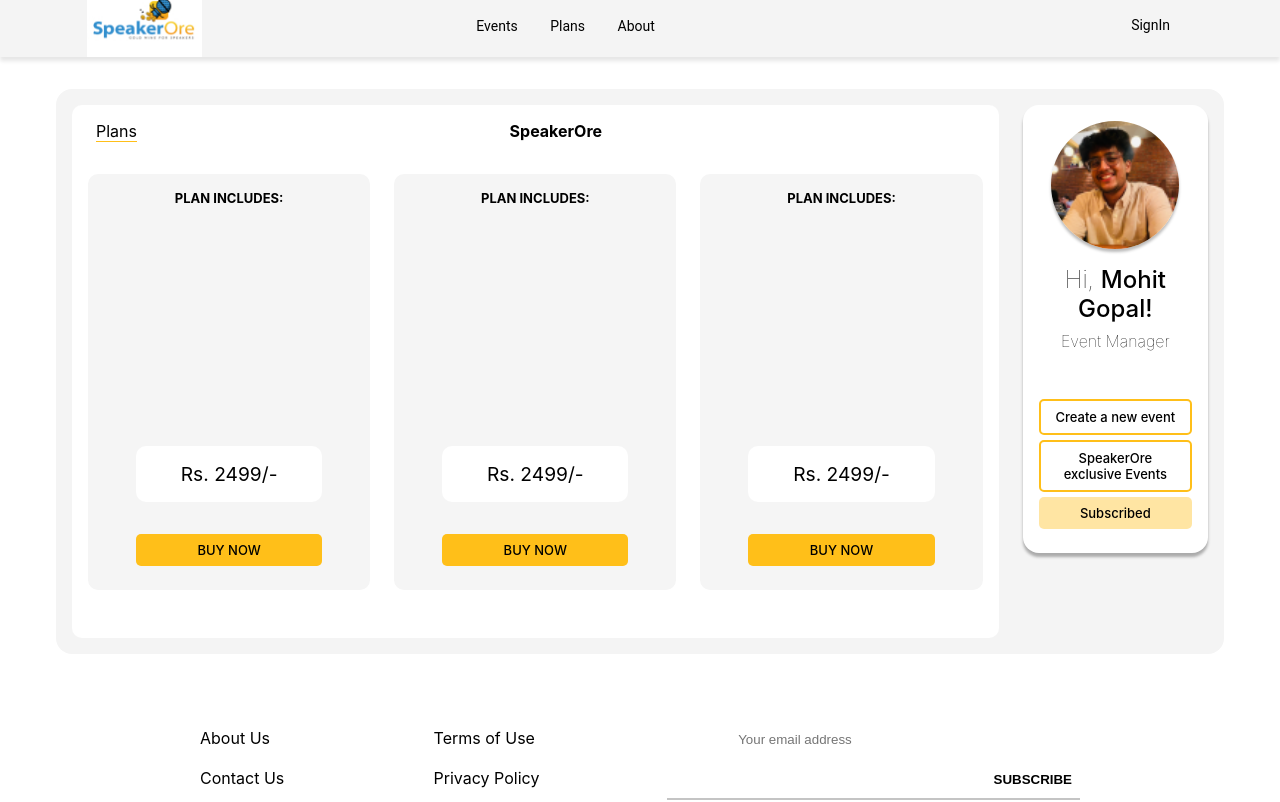
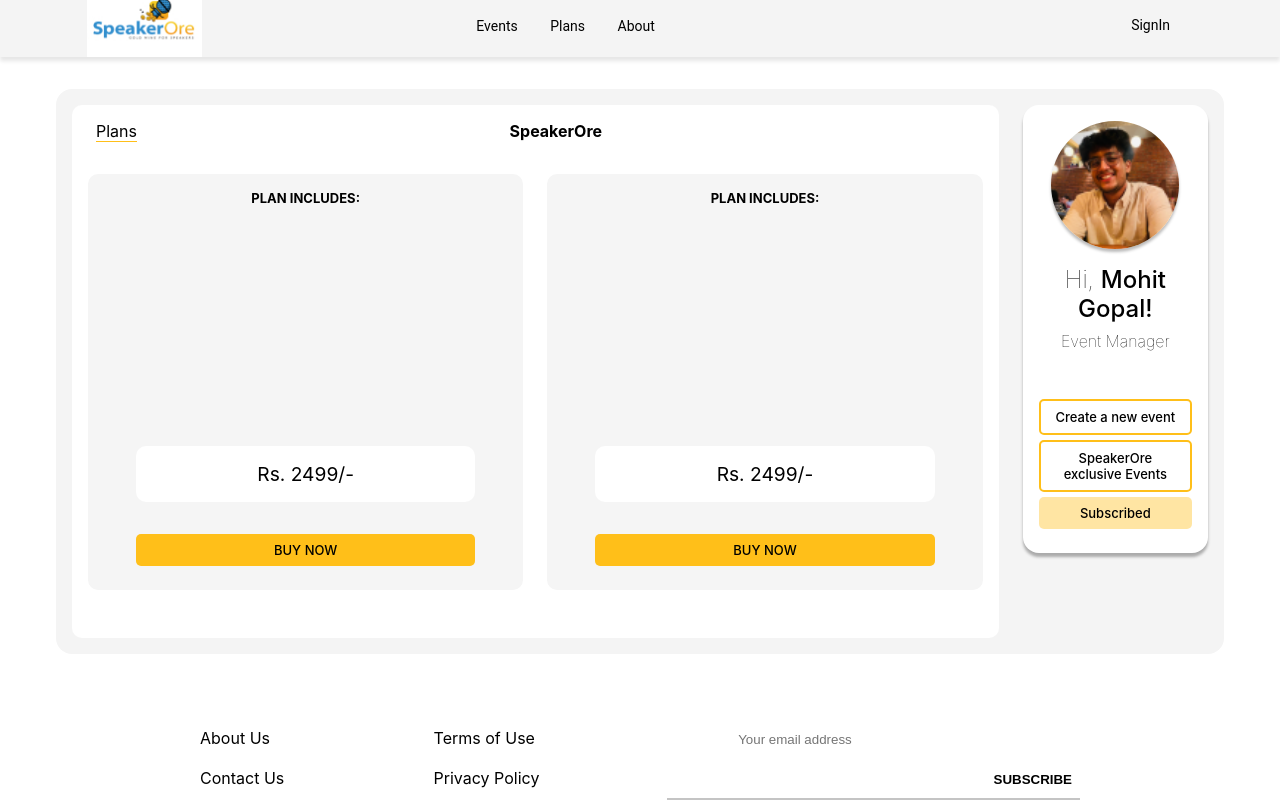
Before and after one commit to CodeAstronautic/speaker_frontend, a React (Create React App) app: page /subplan in a window 1280 px wide. Shown: the top 802 px of the page. Built offline with nearby package versions, Linux system fonts and the light colour scheme.

Commit message:
added changes

```diff
--- a/src/App.js
+++ b/src/App.js
@@ -23,7 +23,9 @@
 import ModeratorDummy4 from "./components/Moderator/ModeratorDummy4";
 // import PrivateRoute from "./routes/privateRoute";
 const App = () => {
-  console.log(localStorage.getItem('@userData'))
+  const isRole=JSON.parse(localStorage.getItem('@userData'))?.isRole
+  const isSubscribed=JSON.parse(localStorage.getItem('@userData'))?.isSubscribed
+  const token=JSON.parse(localStorage.getItem('@userData'))?.token
   return (
     <>
       <Navbar />
--- a/src/components/Eventpage.js
+++ b/src/components/Eventpage.js
@@ -142,7 +142,7 @@
 
         <div className="view-event">
           <div className="vc-sec">
-            {filteredCountries &&filteredCountries?.map((data) => {
+            {filteredCountries && filteredCountries?.map((data) => {
               return (
                 <div className="event-card">
                   <div className="ec-section1">
@@ -225,7 +225,9 @@
           </p>
           <span className="eprtext1">Event Manager</span>
           <div style={{ marginTop: "3rem" }} className="eprbtn2">
-            Create a new event
+            <a href="/addevent">
+
+              Create a new event</a>
           </div>
           <div className="eprbtn2">SpeakerOre exclusive Events</div>
           <div
--- a/src/components/SignInUp.js
+++ b/src/components/SignInUp.js
@@ -29,8 +29,13 @@
           provider: provide
         })
         .then((data) => {
+          console.log()
           localStorage.setItem("@userData", JSON.stringify(data?.data));
-          navigate('/events')
+          if (data?.data?.isSubscribed) {
+            navigate('/events')
+          } else {
+            navigate("/subplan")
+          }
         })
         .catch((err) => {
           console.log(err);
--- a/src/components/SubPlan.js
+++ b/src/components/SubPlan.js
@@ -12,12 +12,7 @@
                         <p style={{fontWeight:'bolder'}}>SpeakerOre</p>
                     </div>
                     <div className="plan-container">
-                        <div className="plan-card">
-                            <p>PLAN INCLUDES:</p>
-                            <div style={{height: '15rem'}}></div>
-                            <p>Rs. 2499/-</p>
-                            <div className="eprbtn1">BUY NOW</div>
-                        </div>
+
                         <div className="plan-card">
                             <p>PLAN INCLUDES:</p>
                             <div style={{height: '15rem'}}></div>
--- a/src/components/css/subPlan.css
+++ b/src/components/css/subPlan.css
@@ -6,7 +6,7 @@
 }
 .plan-container {
   display: grid;
-  grid-template-columns: 1fr 1fr 1fr;
+  grid-template-columns: auto auto;
   margin: 1rem ;
   column-gap: 1.5rem;
 }
```
